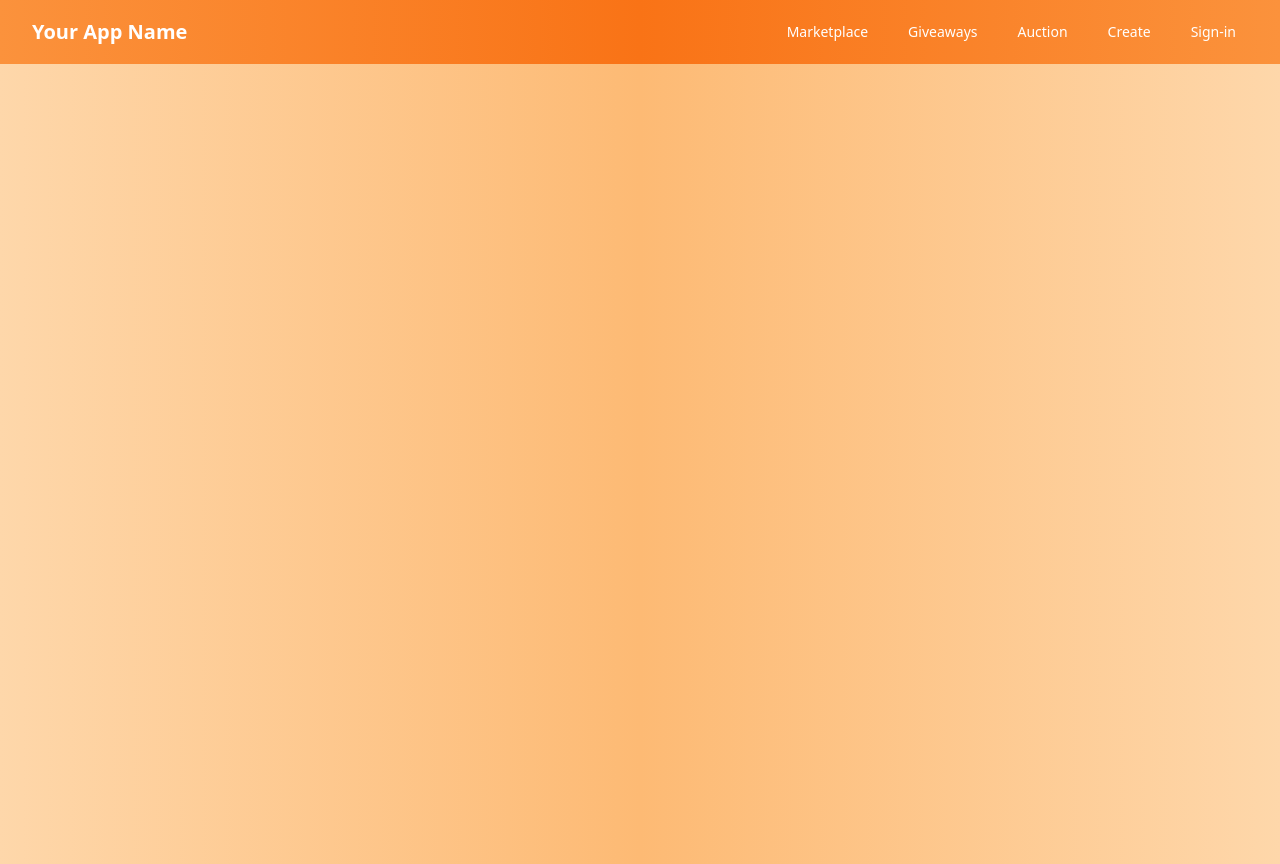
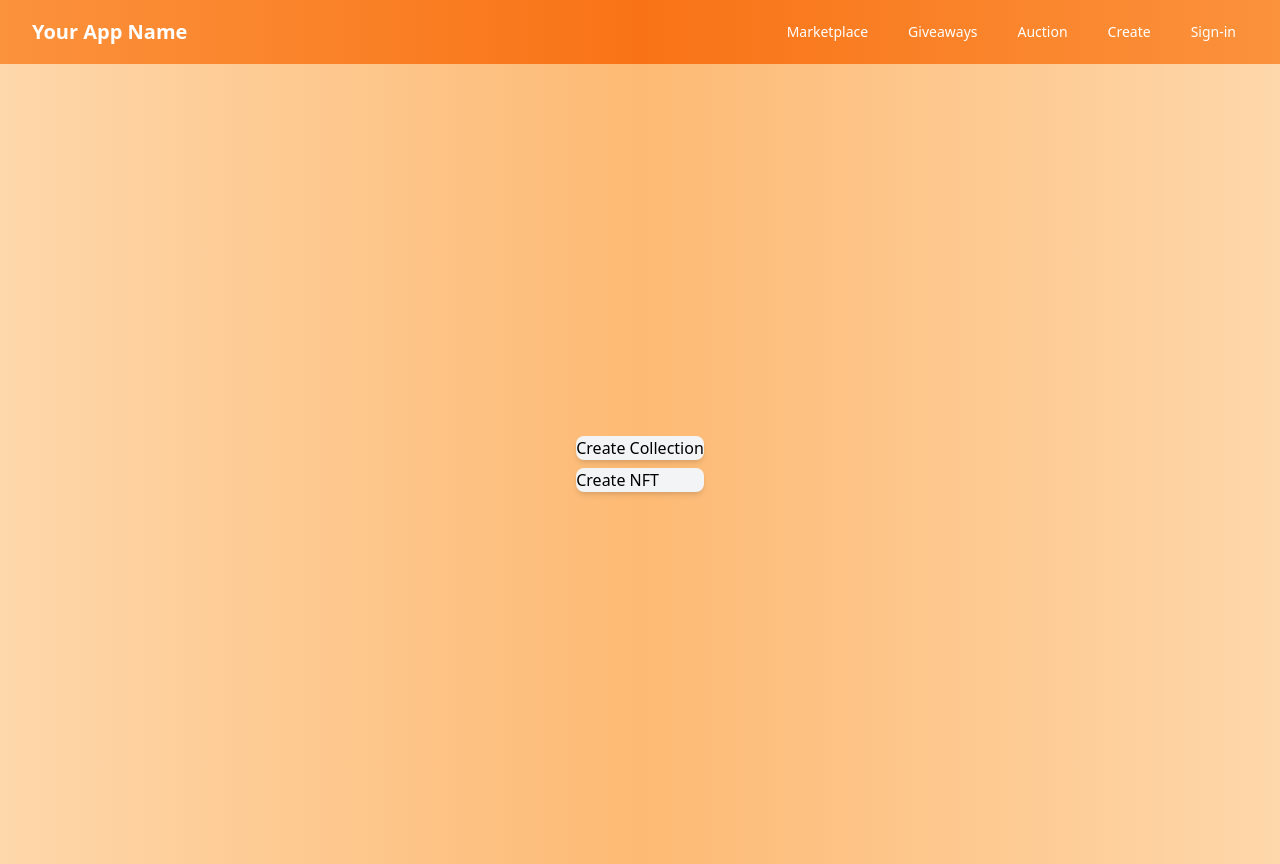
Before and after one commit to JordiMartinezDev/NFT_Marketplace_Front, a Next.js app: page /create in a window 1280 px wide. Built offline with nearby package versions, Linux system fonts and the light colour scheme; no server answers.

Commit message:
create page cards

```diff
--- a/src/app/create/page.tsx
+++ b/src/app/create/page.tsx
@@ -4,11 +4,27 @@ import Link from "next/link";
 
 type Props = {};
 
-function page({}: Props) {
-  return <div></div>;
+function Page({}: Props) {
+  const cardStyle = "bg-white border-lg rounded-lg w-1/2";
+
+  return (
+    <div>
+      <Link href={"/createCollection"}>
+        <p className="bg-gray-100 rounded-lg shadow-md transition-transform transform hover:-translate-y-1 hover:scale-105 hover:bg-gray-200 cursor-pointer hover:contrast-125 hover:shadow2xl mb-2">
+          Create Collection
+        </p>
+      </Link>
+
+      <Link href={"/createNFTs"}>
+        <p className="bg-gray-100 rounded-lg shadow-md transition-transform transform hover:-translate-y-1 hover:scale-105 hover:bg-gray-200 cursor-pointer hover:contrast-125 hover:shadow2xl">
+          Create NFT
+        </p>
+      </Link>
+    </div>
+  );
 }
 
-export default page;
+export default Page;
 // <div>
 //   <div>
 //     <Link href={"/createCollection"}> Create Collection</Link>
```
